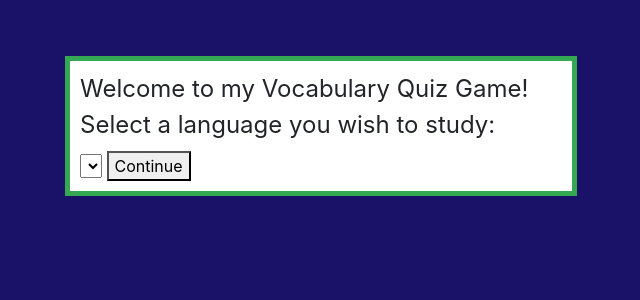
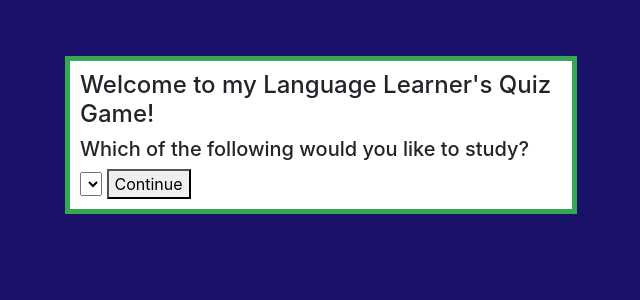
Before and after one commit to aoschwartz7/LanguageQuiz, a Flask app: template app/templates/selectLanguage.html in a window 1280 px wide. Shown: the top 300 px of the page, without its empty margins (319-959 px from the left). Run offline with Flask 2, Linux system fonts and the light colour scheme; the template is opened without the code that fills it, so the values that code supplies are empty; some libraries are stand-ins or nearby versions.

```diff
--- a/app/routes.py
+++ b/app/routes.py
@@ -1,10 +1,10 @@
 # TODOs:
 # -find a way to provide answer without clicking each time
-# -learn more about fuzzymatch and if i should apply it here
+# -add a "Home" button
 
 from flask import render_template, request, redirect
 from app import app
-from wordBank import startGame, randomWord, answer, getLanguageFolder, getVocabFiles, cleanString
+from wordBank import startGame, randomWord, answer, getLanguageFolder, getVocabFiles, languageSelection, cleanString
 
 # TODO figure out what page homepage should be
 @app.route('/', methods=['GET'])
@@ -15,8 +15,8 @@ def selectLanguage():
     # TODO glob for all possible languages, pass list into selectLanguage.html
     try:
         #show user language folders
-        languageFolder = getLanguageFolder()
-        return render_template('selectLanguage.html', languages=languageFolder)
+        languageFolders = getLanguageFolder()
+        return render_template('selectLanguage.html', languages=languageFolders)
     except:
         return redirect('/')
 
@@ -24,10 +24,9 @@ def selectLanguage():
 def selectLesson():
     try:
         #capture user's selection of German or Spanish (or other language)
-        print("line 27")
         language = request.form['languageFolder']
         languageFiles = getVocabFiles(language)
-        return render_template('selectLesson.html', lessons=languageFiles)
+        return render_template('selectLesson.html', lessons=languageFiles, languageSelection=language)
     except:
         return redirect('/')
 
@@ -47,7 +46,7 @@ def quizPage():
     #render quizpage and present user with initial randomized 'term' via random_word()
     try:
         if request.method == "GET":
-            return render_template('quizPage.html', term=randomWord())
+            return render_template('quizPage.html', term=randomWord(), languageSelection = languageSelection())
     except:
         return redirect('/selectLanguage')
 
--- a/app/templates/checkAnswer.html
+++ b/app/templates/checkAnswer.html
@@ -5,8 +5,7 @@
 {% extends "base.html" %}
 {% block content %}
 <form method="GET">
-  <fieldset>
-    <legend>Write this in English</legend>
+    <legend>Translate this term</legend>
     <text> {{term}} </text>
     <p>
       <label> {% if outcome %}
@@ -18,6 +17,5 @@
       <text> <i>{{term}}</i> means <i>{{correctAnswer}}</i>.</text>
     </p>
     <button type="submit">Continue</button>
-  </fieldset>
 </form>
 {% endblock %}
--- a/app/templates/quizPage.html
+++ b/app/templates/quizPage.html
@@ -1,12 +1,13 @@
 {% extends "base.html" %}
 {% block content %}
 <!-- This POST request will submit form containing userAnswer and term to server so that it's callable in checkAnswer.html page -->
+
 <form method="POST">
-    <legend>Write this in English</legend>
+    <legend>Translate this from {{languageSelection}} </legend>
     <!--random()function from wordBank.py is called in routes.py as "term"; show randomized term from wordbank as german_word-->
     <text> {{term}} </text>
     <!-- when form is submitted, input listed below is submitted as part of request body and becomes callable in routes.py by "name" -->
-    <input name='vocabTerm' type="hidden" value='{{term}}' />
+    <input name='vocabTerm' type="hidden" value='{{term}}'/>
     <p>
       <label>answer</label>
       <!-- TODO: "text here" should disappear when clicked on -->
--- a/app/templates/selectLanguage.html
+++ b/app/templates/selectLanguage.html
@@ -3,7 +3,8 @@
 <!-- This GET request will present user with a selection for language and vocabulary lesson -->
 <!-- Once user selects language and lesson, rediect user to new page of /quizPage and use corresponding json file as wordBank-->
 <form method="POST" action="/selectLesson">
-    <legend>Welcome to my Vocabulary Quiz Game! <br>Select a language you wish to study:</legend>
+    <h4>Welcome to my Language Learner's Quiz Game!</h4>
+    <h5> Which of the following would you like to study?</h5>
     <select name="languageFolder">
       {% for language in languages %}
       <option value="{{language}}"> {{language}} </option>
--- a/wordBank.py
+++ b/wordBank.py
@@ -13,6 +13,7 @@ wordBank = {}
 wordBankKeys = []
 wrongWords = {}
 newCardSet = {}
+languageSelection = ""
 
 # function name: startGame()
 # parameters: lessonFile
@@ -45,11 +46,20 @@ def getLanguageFolder():
 # outputs/return values: fileNames
 # called by: routes.py/selectLesson
 def getVocabFiles(userSelection):
+    global languageSelection
     #change the current working directory to the given path
     os.chdir("/Users/alecschwartz/Desktop/workspace/VocabQuiz/Languages/" + userSelection)
     fileNames = glob.glob("*.json")
     fileNames = [filename.strip('.json') for filename in fileNames]
+    languageSelection = userSelection
     return fileNames
+
+# function name: languageSelection()
+# parameters:
+# application: helper function used to return value of global variable languageSelection
+# outputs: languageSelection
+def languageSelection():
+    return languageSelection
 
 # function name: randomWord()
 # parameters: NA
@@ -80,22 +90,23 @@ def answer(vocabTerm):
 def cleanString(stringToClean):
 
     #extraneous stuff to clean away
-    articles = ["the","an", "a"]
+    articles = ["the","an", "a", "el", "la"]
     punctuation = [".", ",", ":", ";", "?"]
 
     stringToClean = stringToClean.lower()
+    #if term definition is "el niño/la niña", split by "/" first
+    stringToClean.split("/")
     stringToClean.split()
+    #remove articles
     for x in articles:
         stringToClean = stringToClean.replace(x, "")
+    #remove punctuation
     for x in punctuation:
         stringToClean = stringToClean.replace(x, " ")
     stringToClean.join(stringToClean)
-
+    #remove whitespace
     stringToClean = stringToClean.strip()
     return stringToClean
-
-
-
 
     #### The following lines of code provide for local use of Quiz Game in Terminal ####
 # ---------------------------------------------------------------------------------------------------------
```
